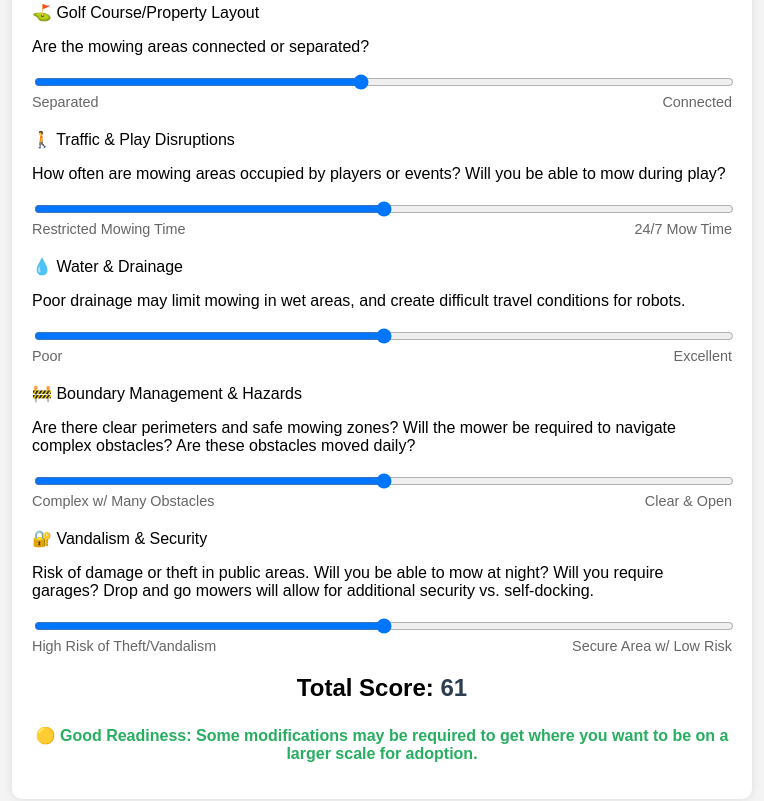
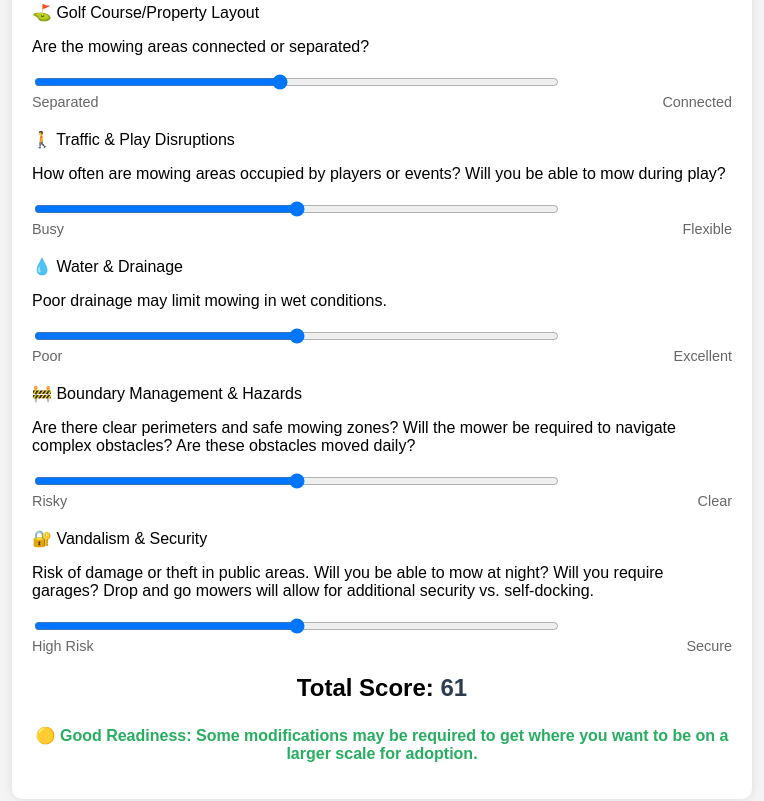
Before and after one commit to bphodges12/bphodges.github.io, a plain HTML site: page index.html in a window 1280 px wide. Shown: the part 737-1538 px from the top of the page, without its empty margins (258-1022 px from the left). Drawn offline with Linux system fonts and the light colour scheme.

Commit message:
Update index.html

```diff
--- a/index.html
+++ b/index.html
@@ -13,7 +13,7 @@
         #final-score { font-size: 1.5em; margin-top: 20px; font-weight: bold; text-align: center; }
         #readiness-level { text-align: center; font-weight: bold; color: #27ae60; }
         .icon { margin-right: 10px; }
-        input[type="range"] { width: 100%; }
+        input[type="range"] { width: 75%; }
     </style>
 </head>
 <body>
@@ -55,11 +55,11 @@
                 <label>🚶 Traffic & Play Disruptions</label>
                 <p>How often are mowing areas occupied by players or events? Will you be able to mow during play?</p>
                 <input type="range" min="0" max="10" value="5" class="slider" id="traffic">
-                <div class="slider-label"><span>Restricted Mowing Time</span><span>24/7 Mow Time</span></div>
+                <div class="slider-label"><span>Busy</span><span>Flexible</span></div>
             </div>
             <div class="question">
                 <label>💧 Water & Drainage</label>
-                <p>Poor drainage may limit mowing in wet areas, and create difficult travel conditions for robots.</p>
+                <p>Poor drainage may limit mowing in wet conditions.</p>
                 <input type="range" min="0" max="10" value="5" class="slider" id="drainage">
                 <div class="slider-label"><span>Poor</span><span>Excellent</span></div>
             </div>
@@ -67,13 +67,13 @@
                 <label>🚧 Boundary Management & Hazards</label>
                 <p>Are there clear perimeters and safe mowing zones? Will the mower be required to navigate complex obstacles? Are these obstacles moved daily?</p>
                 <input type="range" min="0" max="10" value="5" class="slider" id="boundaries">
-                <div class="slider-label"><span>Complex w/ Many Obstacles</span><span>Clear & Open</span></div>
+                <div class="slider-label"><span>Risky</span><span>Clear</span></div>
             </div>
             <div class="question">
                 <label>🔐 Vandalism & Security</label>
                 <p>Risk of damage or theft in public areas. Will you be able to mow at night? Will you require garages? Drop and go mowers will allow for additional security vs. self-docking.</p>
                 <input type="range" min="0" max="10" value="5" class="slider" id="security">
-                <div class="slider-label"><span>High Risk of Theft/Vandalism</span><span>Secure Area w/ Low Risk</span></div>
+                <div class="slider-label"><span>High Risk</span><span>Secure</span></div>
             </div>
         </form>
         <p id="final-score">Total Score: <span class="score-output">0</span></p>
```
